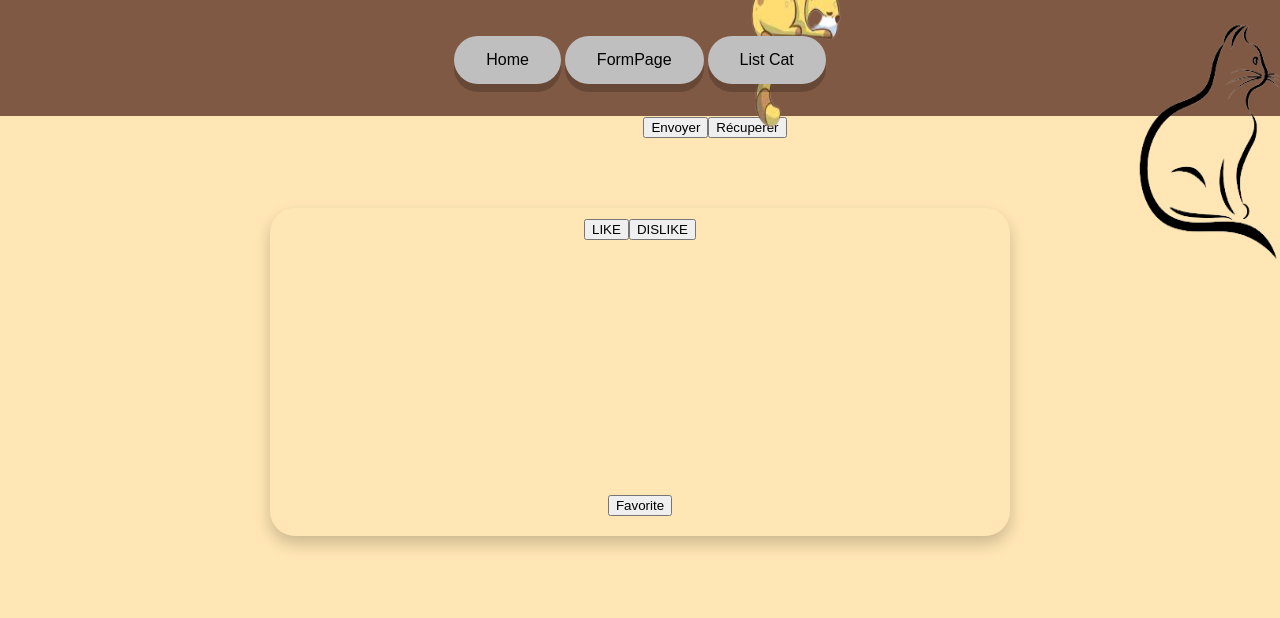
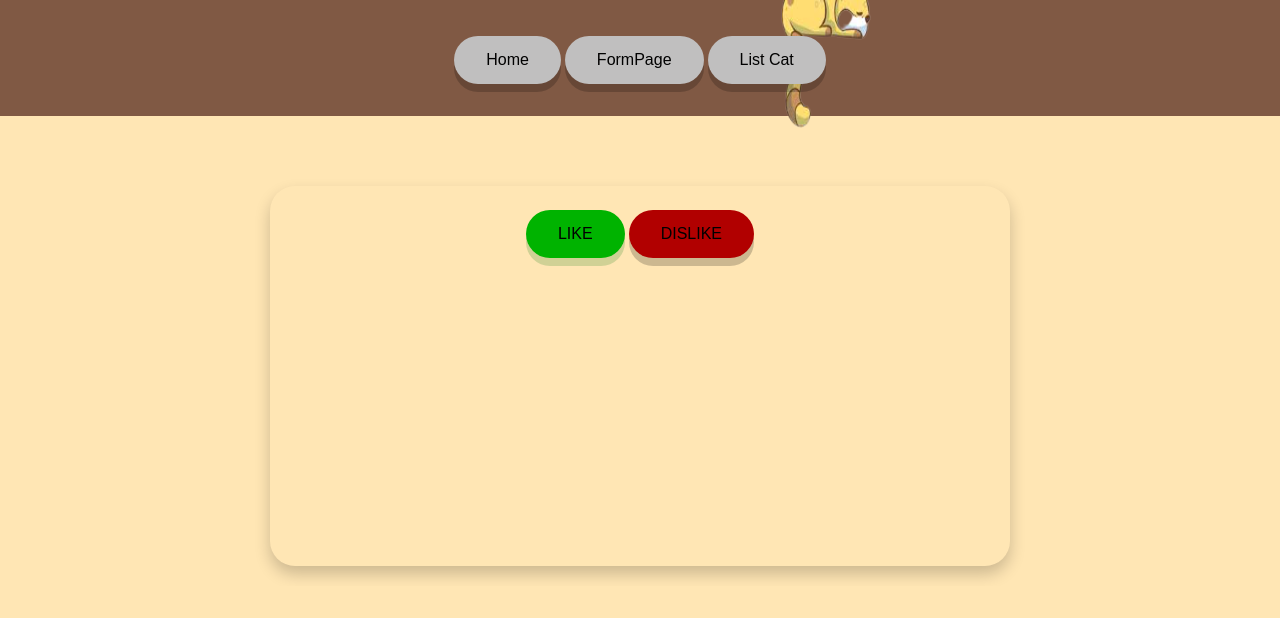
Before and after one commit to JulienHanon/Cours-React, a React (Create React App) app in the folder cat-app/: page /CatList in a window 1280 px wide. Shown: the top 618 px of the page. Built offline with nearby package versions, Linux system fonts and the light colour scheme; no server answers.

Commit message:
suppression du chat noire en haut // bouton like et dislike (css)

```diff
--- a/cat-app/src/App.css
+++ b/cat-app/src/App.css
@@ -2,11 +2,6 @@
   text-align: center;
   background-color: rgb(255, 230, 180);
 
-}
-
-.App-logo {
-
-  pointer-events: none;
 }
 
 .App-header {
@@ -15,34 +10,18 @@
 
 }
 
-.App
-
-.App-link {
-  color: #61dafb;
-}
-
 
 .sleepingcat
 {
   position: relative;
   top: -149px;
   padding: 0;
-  left: 720px;
+  left: 750px;
   height :70px;
   width: 150px;
   float: left;
+  transform: scale(1);
 }
-
-.backcat
-{
-  position: relative;
-  top: -43px;
-  left: 985px;
-  height :10px;
-  width: 150px;
-  float: left;
-}
-
 .NavButton{
   margin-left: 50%;
   transform: translate(-50%, -50%);
--- a/cat-app/src/App.js
+++ b/cat-app/src/App.js
@@ -4,7 +4,6 @@ import React, { useEffect } from "react";
 import HomeButton from "./component/HomeButton";
 import FormPageButton from "./component/FormPageButton";
 import CatListButton from "./component/CatListButton";
-import Favorite from "./component/Favorite";
 
 
 
@@ -19,7 +18,6 @@ function App() {
     <div className="App">
       <header className="App-header">
         <div className="sleepingcat"><img src={require("./asset/sleepingcat.png")}></img></div>
-        <div className="backcat"><img src={require("./asset/catTitle2.png")} ></img></div>
         <div className="NavButton">
 
           <HomeButton></HomeButton>
@@ -27,7 +25,6 @@ function App() {
           <CatListButton></CatListButton>
         </div>
       </header>
-      <Favorite></Favorite>
       <br></br>
       <Outlet/>
 
--- a/cat-app/src/routes/CatList.css
+++ b/cat-app/src/routes/CatList.css
@@ -43,3 +43,47 @@ img {
     background-color: rgb(255, 230, 180);
 
 }
+.like-dislike{
+    padding: 10px;
+}
+#likebutton{
+    background: rgb(0, 179, 0);
+    box-shadow: 0 8px rgba(23, 126, 28, 0.2);
+    border: none;
+    padding: 15px 32px;
+    text-align: center;
+    text-decoration: none;
+    display: inline-block;
+    font-size: 16px;
+    margin: 4px 2px;
+    border-radius: 25px;
+}
+#likebutton:hover{
+    background: rgb(3, 110, 21);
+}
+#likebutton:active{
+    background: rgb(0, 255, 13);
+    box-shadow: 0 5px rgb(185, 177, 177);
+    transform: translateY(4px);
+}
+
+#dislikebutton{
+    background: rgb(177, 0, 0);
+    box-shadow: 0 8px rgba(0, 0, 0, 0.2);
+    border: none;
+    padding: 15px 32px;
+    text-align: center;
+    text-decoration: none;
+    display: inline-block;
+    font-size: 16px;
+    margin: 4px 2px;
+    border-radius: 25px;
+}
+#dislikebutton:hover{
+    background: rgb(105, 0, 0);
+}
+#dislikebutton:active{
+    background: rgb(255, 0, 0);
+    box-shadow: 0 5px rgb(185, 177, 177);
+    transform: translateY(4px);
+}
--- a/cat-app/src/routes/CatList.js
+++ b/cat-app/src/routes/CatList.js
@@ -36,13 +36,13 @@ import './CatList.css';
 
         <>
             <div className='card'>
-            <button onClick={fetchCatBreed}>LIKE</button>
-            <button onClick={fetchCatBreed}>DISLIKE</button>
+            <div className='like-dislike'>
+            <button onClick={fetchCatBreed} id='likebutton'>LIKE</button>
+            <button onClick={fetchCatBreed} id='dislikebutton'>DISLIKE</button>
+            </div>
+            <br></br>
             <div>
                 <img src={cat[0].url}></img>
-            </div>
-            <div>
-              <button>Favorite</button>
             </div>
             </div>
             <br></br>
```
Also changed, not shown: 1 other file (tests, documents, lock files or other folders).
